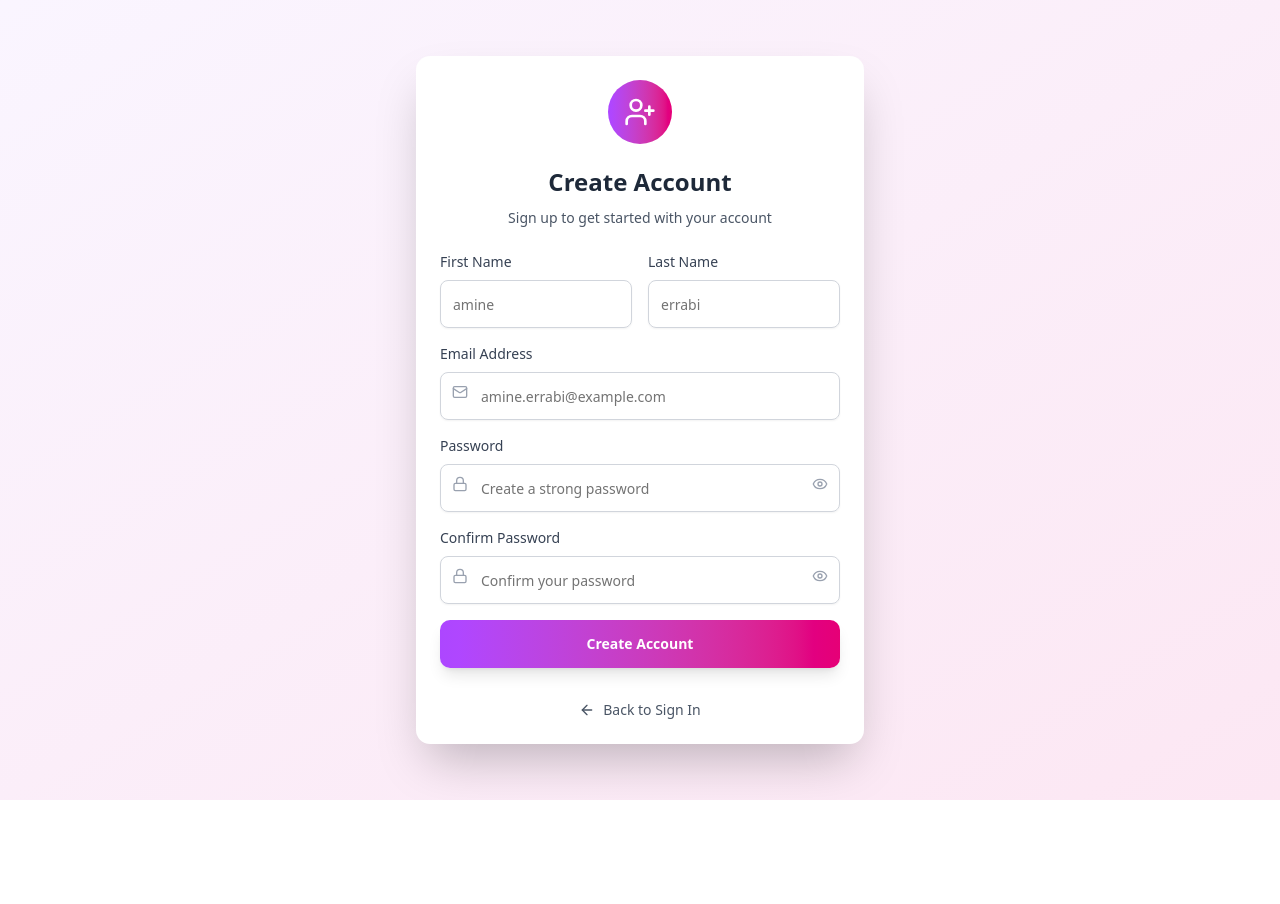
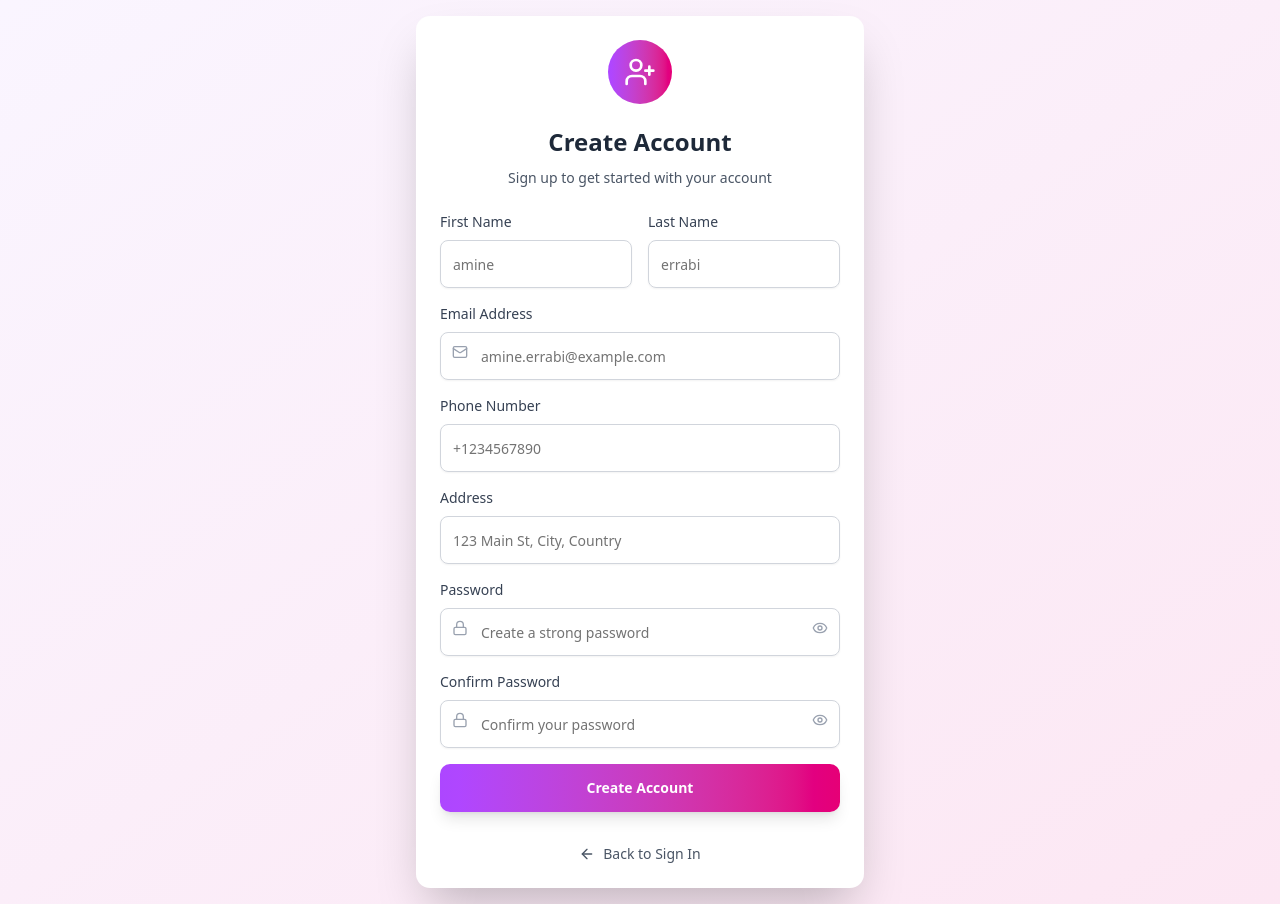
Before and after one commit to Amine-er/SkyPay-hotel-system-ui, a React (Vite) app: page /signup in a window 1280 px wide. Before the commit the page ends 800 px from the top, so only its background shows below. Built offline with nearby package versions, Linux system fonts and the light colour scheme.

Commit message:
feat: refactor signup functionality with user details

```diff
--- a/package.json
+++ b/package.json
@@ -14,6 +14,7 @@
     "@radix-ui/react-label": "^2.1.7",
     "@radix-ui/react-slot": "^1.2.3",
     "@tailwindcss/vite": "^4.1.11",
+    "axios": "^1.10.0",
     "class-variance-authority": "^0.7.1",
     "clsx": "^2.1.1",
     "jwt-decode": "^4.0.0",
--- a/src/components/Login/SignInPage.jsx
+++ b/src/components/Login/SignInPage.jsx
@@ -44,7 +44,7 @@ const SignInPage = () => {
       if (roles.includes('ROLE_USER')) {
         navigate('/home');
       } else {
-        navigate('/signin');
+        setError('You do not have permission to access this application.');
       }
     } catch (err) {
       setError(err.message || 'Login failed');
--- a/src/components/Login/SignUpPage.jsx
+++ b/src/components/Login/SignUpPage.jsx
@@ -12,12 +12,16 @@ import {
   CardTitle,
 } from '@/components/ui/card';
 import { Eye, EyeOff, Lock, Mail, UserPlus, ArrowLeft } from 'lucide-react';
+import { signup } from '@/services/auth';
 
 const SignUpPage = () => {
   const [signupData, setSignupData] = useState({
+    username: '',
     firstName: '',
     lastName: '',
     email: '',
+    phone: '',
+    address: '',
     password: '',
     confirmPassword: '',
   });
@@ -47,17 +51,26 @@ const SignUpPage = () => {
     }
 
     try {
-      // For demonstration, we'll simulate a successful signup
-      await new Promise((resolve) => setTimeout(resolve, 2000));
+      const userPayload = {
+        username: signupData.email.split('@')[0],
+        password: signupData.password,
+        email: signupData.email,
+        firstName: signupData.firstName,
+        lastName: signupData.lastName,
+        phone: signupData.phone,
+        address: signupData.address,
+      };
 
-      // Simulate successful user creation
-      setSuccess(
-        'Account created successfully! Please sign in with your credentials.'
-      );
+      await signup(userPayload);
+
+      setSuccess('Account created successfully! Please sign in.');
       setSignupData({
+        username: '',
         firstName: '',
         lastName: '',
         email: '',
+        phone: '',
+        address: '',
         password: '',
         confirmPassword: '',
       });
@@ -157,6 +170,44 @@ const SignUpPage = () => {
                     onKeyPress={(e) => e.key === 'Enter' && handleSignup(e)}
                   />
                 </div>
+              </div>
+
+              <div className="space-y-2">
+                <Label
+                  htmlFor="phone"
+                  className="text-sm font-medium text-gray-700"
+                >
+                  Phone Number
+                </Label>
+                <Input
+                  id="phone"
+                  name="phone"
+                  type="text"
+                  placeholder="+1234567890"
+                  value={signupData.phone}
+                  onChange={handleSignupInputChange}
+                  className="h-12 border-gray-300 focus:border-purple-500 focus:ring-purple-500"
+                  onKeyPress={(e) => e.key === 'Enter' && handleSignup(e)}
+                />
+              </div>
+
+              <div className="space-y-2">
+                <Label
+                  htmlFor="address"
+                  className="text-sm font-medium text-gray-700"
+                >
+                  Address
+                </Label>
+                <Input
+                  id="address"
+                  name="address"
+                  type="text"
+                  placeholder="123 Main St, City, Country"
+                  value={signupData.address}
+                  onChange={handleSignupInputChange}
+                  className="h-12 border-gray-300 focus:border-purple-500 focus:ring-purple-500"
+                  onKeyPress={(e) => e.key === 'Enter' && handleSignup(e)}
+                />
               </div>
 
               <div className="space-y-2">
--- a/src/services/auth.js
+++ b/src/services/auth.js
@@ -1,3 +1,7 @@
+import axios from 'axios';
+
+const API_BASE_URL = import.meta.env.VITE_API_BASE_URL;
+
 export const login = async ({ username, password }) => {
   const formData = new URLSearchParams();
   formData.append('client_id', 'hotel-frontend');
@@ -22,3 +26,16 @@ export const login = async ({ username, password }) => {
 
   return await response.json();
 };
+
+export const signup = async (userData) => {
+  const response = await axios.post(
+    `${API_BASE_URL}/users/create-user`,
+    userData,
+    {
+      headers: {
+        'Content-Type': 'application/json',
+      },
+    }
+  );
+  return response.data;
+};
```
Also changed, not shown: 1 other file (tests, documents, lock files or other folders).
